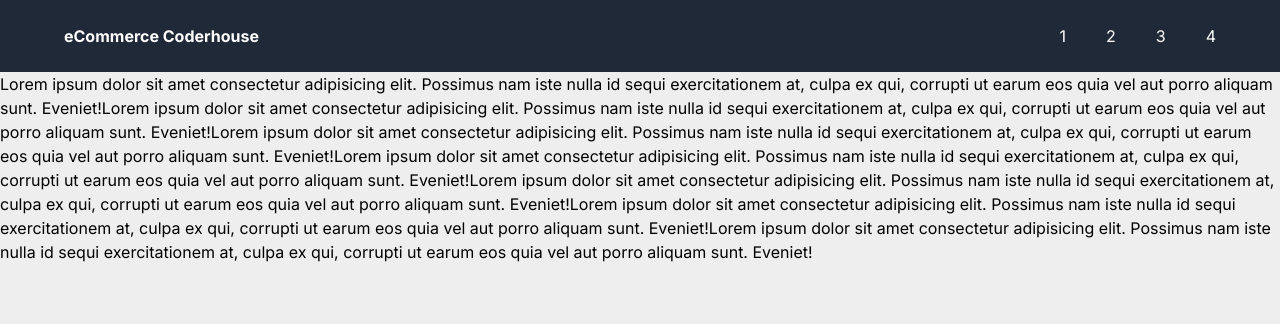
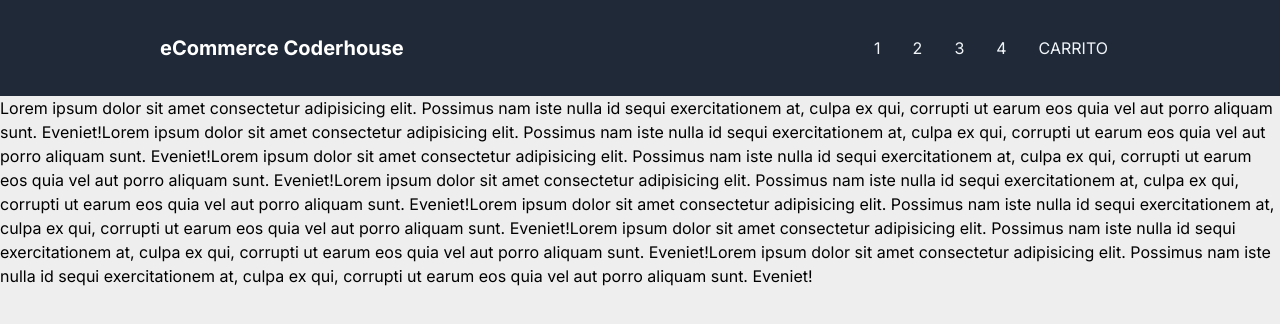
Before and after one commit to MatiasCancina/iTech-eCommerce, a Next.js app: page / in a window 1280 px wide. Shown: the top 324 px of the page. Built offline with nearby package versions, Linux system fonts and the light colour scheme.

Commit message:
navBar sizes

```diff
--- a/app/globals.css
+++ b/app/globals.css
@@ -25,9 +25,9 @@
 body {
   color: rgb(var(--foreground-rgb));
   background: linear-gradient(
-      to bottom,
-      transparent,
-      rgb(var(--background-end-rgb))
+    to bottom,
+    transparent,
+    rgb(var(--background-end-rgb))
     )
     rgb(var(--background-start-rgb));
     background-color: #eee;
--- a/components/NavBar/NavBar.jsx
+++ b/components/NavBar/NavBar.jsx
@@ -2,22 +2,25 @@ import Link from "next/link";
 
 export const NavBar = () => {
   return (
-    <nav className="flex items-center justify-between bg-gray-800 py-6 px-16">
-      <div className="text-white font-bold">eCommerce Coderhouse</div>
-      <div className="flex space-x-10">
-        <a href="#" className="text-white">
+    <div className="flex items-center justify-between bg-gray-800 py-6 px-40">
+      <a className="text-white font-bold text-xl">eCommerce Coderhouse</a>
+      <nav className="flex justify-between gap-2">
+        <a href="#" className="text-base text-slate-100 p-3 ">
           1
         </a>
-        <a href="#" className="text-white">
+        <a href="#" className="text-base text-slate-100 p-3 ">
           2
         </a>
-        <a href="#" className="text-white">
+        <a href="#" className="text-base text-slate-100 p-3 ">
           3
         </a>
-        <a href="#" className="text-white">
+        <a href="#" className="text-base text-slate-100 p-3 ">
           4
         </a>
-      </div>
-    </nav>
+        <a href="#" className="text-base text-slate-100 p-3 ">
+          CARRITO
+        </a>
+      </nav>
+    </div>
   );
 };
```
